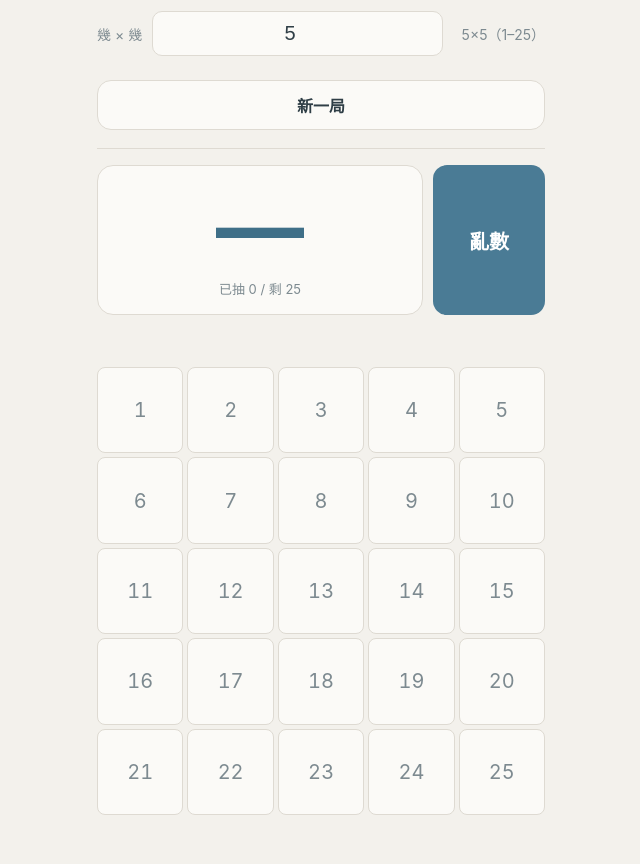
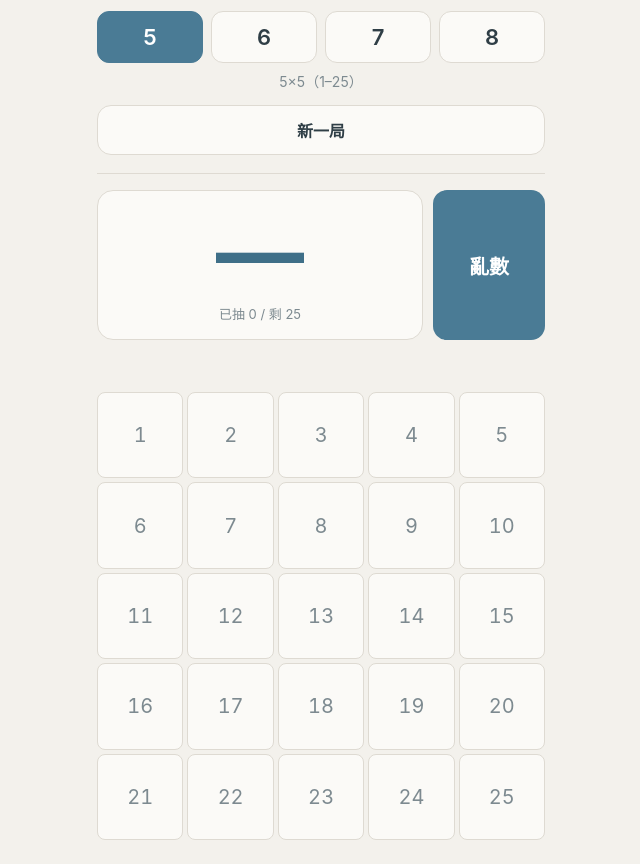
Before and after one commit to ZookeeperInTW/bingo-generator, a plain HTML site: page index.html in a window 1280 px wide. Shown: the part 49-913 px from the top of the page, without its empty margins (319-959 px from the left). Before the commit the page ends 888 px from the top, so only its background shows below. Drawn offline with Linux system fonts and the light colour scheme.

Commit message:
Replace N input with 5-8 buttons
Co-Authored-By: Claude Sonnet 5.5 <noreply@anthropic.com>
Claude-Session: https://claude.ai/code/session_011PkEejprRzc9t2mFixciuF

```diff
--- a/index.html
+++ b/index.html
@@ -17,10 +17,10 @@
   h1{font-size:18px;margin:4px 0 14px;font-weight:600}
   .row{display:flex;gap:10px;align-items:center}
   label{font-size:14px;color:var(--sub);white-space:nowrap}
-  input[type=number]{
-    flex:1;min-width:0;font-size:20px;padding:10px 12px;border-radius:10px;
-    border:1px solid var(--line);background:var(--card);color:var(--text);text-align:center}
-  .size{font-size:14px;color:var(--sub);white-space:nowrap;min-width:92px;text-align:right}
+  .seg{flex:1;display:flex;gap:8px}
+  .seg button{flex:1;font-size:22px;padding:12px 0;border-radius:12px;background:var(--card);color:var(--text);border:1px solid var(--line)}
+  .seg button.on{background:var(--accent);color:var(--accent-text);border-color:var(--accent)}
+  .size{font-size:14px;color:var(--sub);text-align:center;margin:8px 0 14px}
   .display{
     flex:1;min-width:0;background:var(--card);border:1px solid var(--line);border-radius:16px;
     height:150px;display:flex;flex-direction:column;align-items:center;justify-content:center}
@@ -53,11 +53,14 @@
   <h1>賓果數字產生器</h1>
 
   <div class="row">
-    <label for="n">幾 × 幾</label>
-    <input id="n" type="number" inputmode="numeric" min="2" max="15" value="5">
-    <div class="size" id="size"></div>
+    <div class="seg" id="seg">
+      <button data-n="5">5</button>
+      <button data-n="6">6</button>
+      <button data-n="7">7</button>
+      <button data-n="8">8</button>
+    </div>
   </div>
-  <div class="err" id="err"></div>
+  <div class="size" id="size"></div>
 
   <button id="reset">新一局</button>
 
@@ -78,7 +81,7 @@
 <script>
 (function(){
   var KEY = 'bingo-gen-v1';
-  var MIN = 2, MAX = 15;
+  var MIN = 5, MAX = 8;
   var $ = function(id){ return document.getElementById(id); };
   var state = { n: 5, drawn: [] };
 
@@ -114,7 +117,8 @@
   }
 
   function render(pop){
-    $('n').value = state.n;
+    var bs = document.querySelectorAll('#seg button');
+    for (var k = 0; k < bs.length; k++) bs[k].classList.toggle('on', +bs[k].dataset.n === state.n);
     $('size').textContent = state.n + '×' + state.n + '（1–' + total() + '）';
     var last = state.drawn[state.drawn.length - 1];
     var cur = $('cur');
@@ -128,21 +132,15 @@
     renderBoard();
   }
 
-  function setN(v){
-    var n = parseInt(v, 10);
-    if (isNaN(n) || n < MIN || n > MAX) {
-      $('err').textContent = '請輸入 ' + MIN + ' ~ ' + MAX + ' 的整數';
-      return;
-    }
-    $('err').textContent = '';
-    if (n !== state.n) { state.n = n; state.drawn = []; }
+  function setN(n){
+    if (n < MIN || n > MAX || n === state.n) return;
+    state.n = n; state.drawn = [];
     save(); render(false);
   }
 
-  $('n').addEventListener('change', function(e){ setN(e.target.value); });
-  $('n').addEventListener('input', function(e){
-    var n = parseInt(e.target.value, 10);
-    if (n >= MIN && n <= MAX) setN(n);
+  $('seg').addEventListener('click', function(e){
+    var b = e.target.closest('button');
+    if (b) setN(parseInt(b.dataset.n, 10));
   });
 
   $('draw').addEventListener('click', function(){
```
Also changed, not shown: 1 other file.
